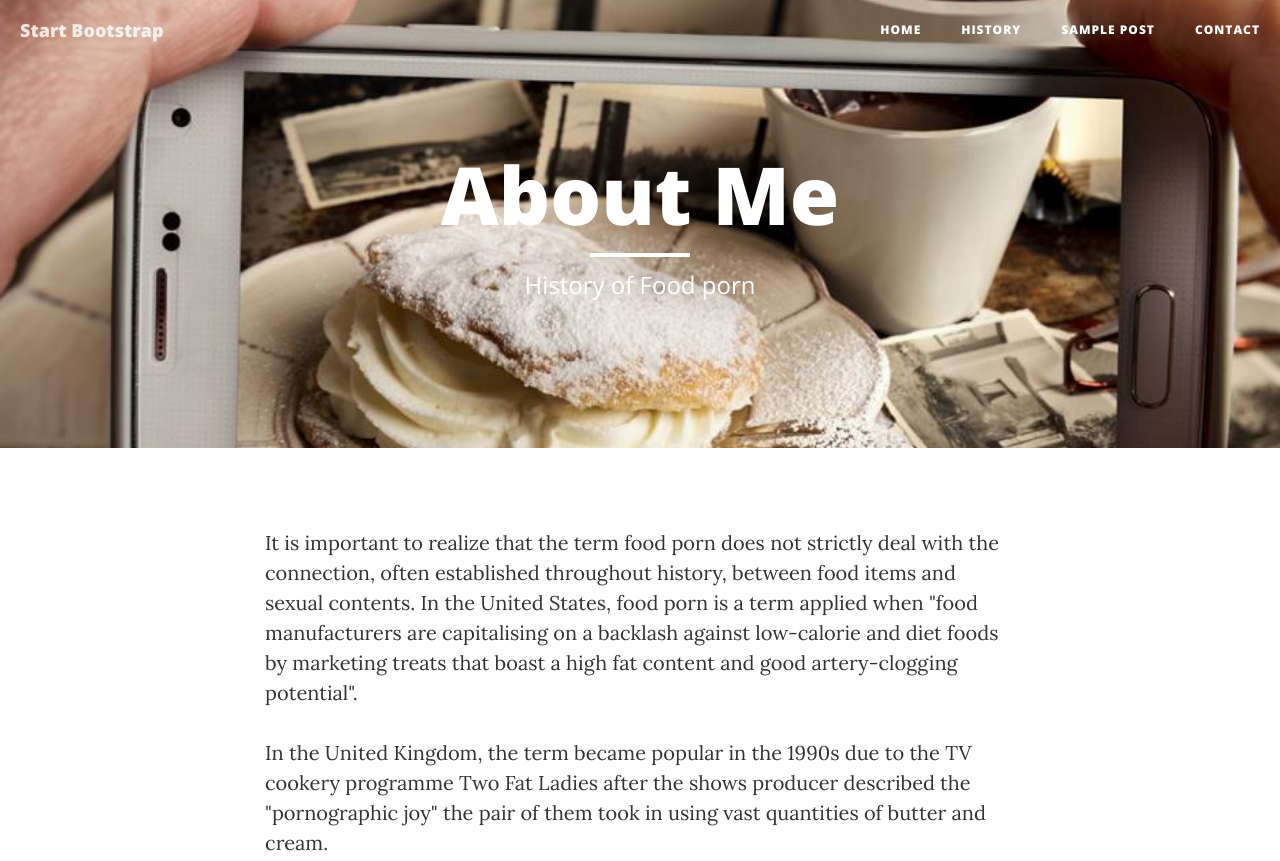
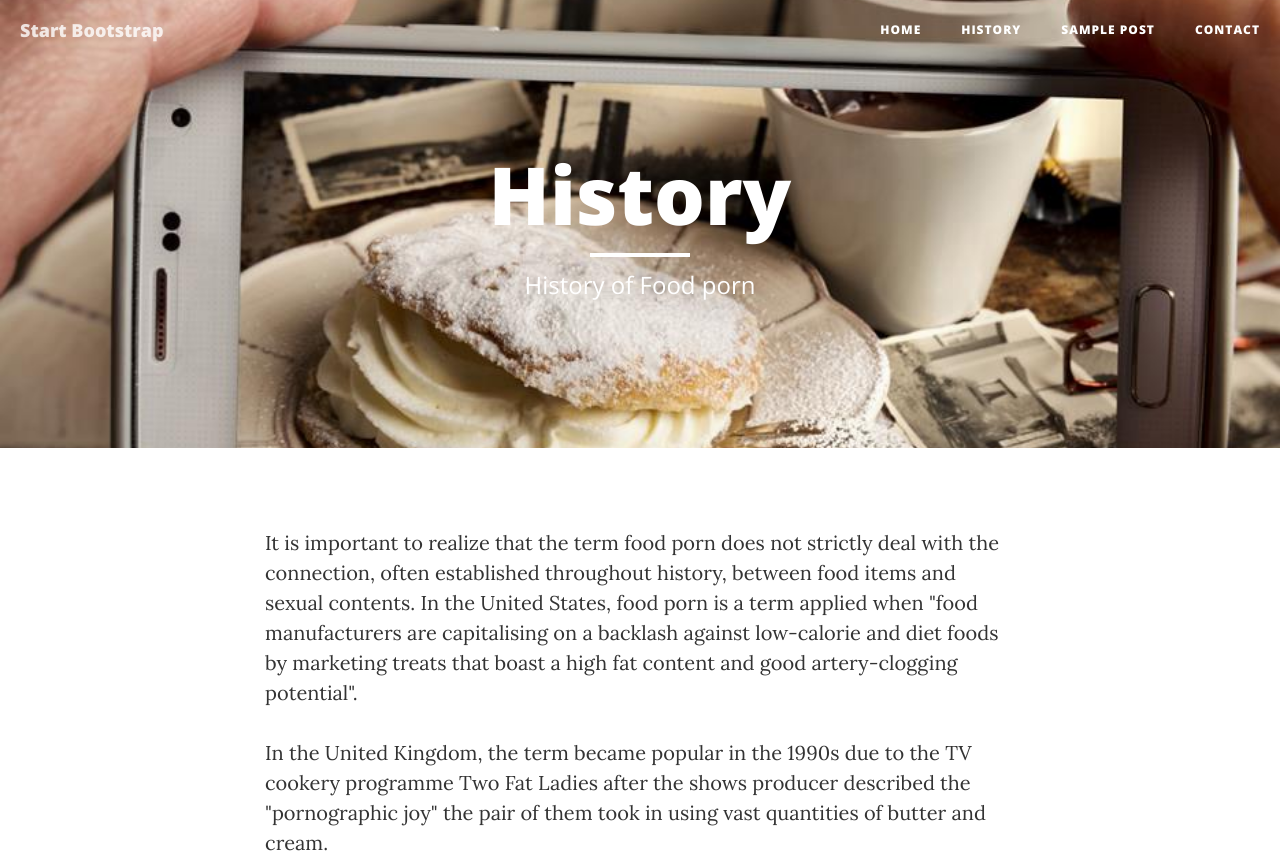
Before and after one commit to cadiayvivian11/blog2cleanblog-food-porn-.github.io, a website: page about.html in a window 1280 px wide. Shown: the top 861 px of the page. Drawn offline with nearby package versions, Linux system fonts and the light colour scheme.

Commit message:
Update about.html

```diff
--- a/about.html
+++ b/about.html
@@ -74,7 +74,7 @@
             <div class="row">
                 <div class="col-lg-8 col-lg-offset-2 col-md-10 col-md-offset-1">
                     <div class="page-heading">
-                        <h1>About Me</h1>
+                        <h1>History</h1>
                         <hr class="small">
                         <span class="subheading">History of Food porn</span>
                     </div>
```
